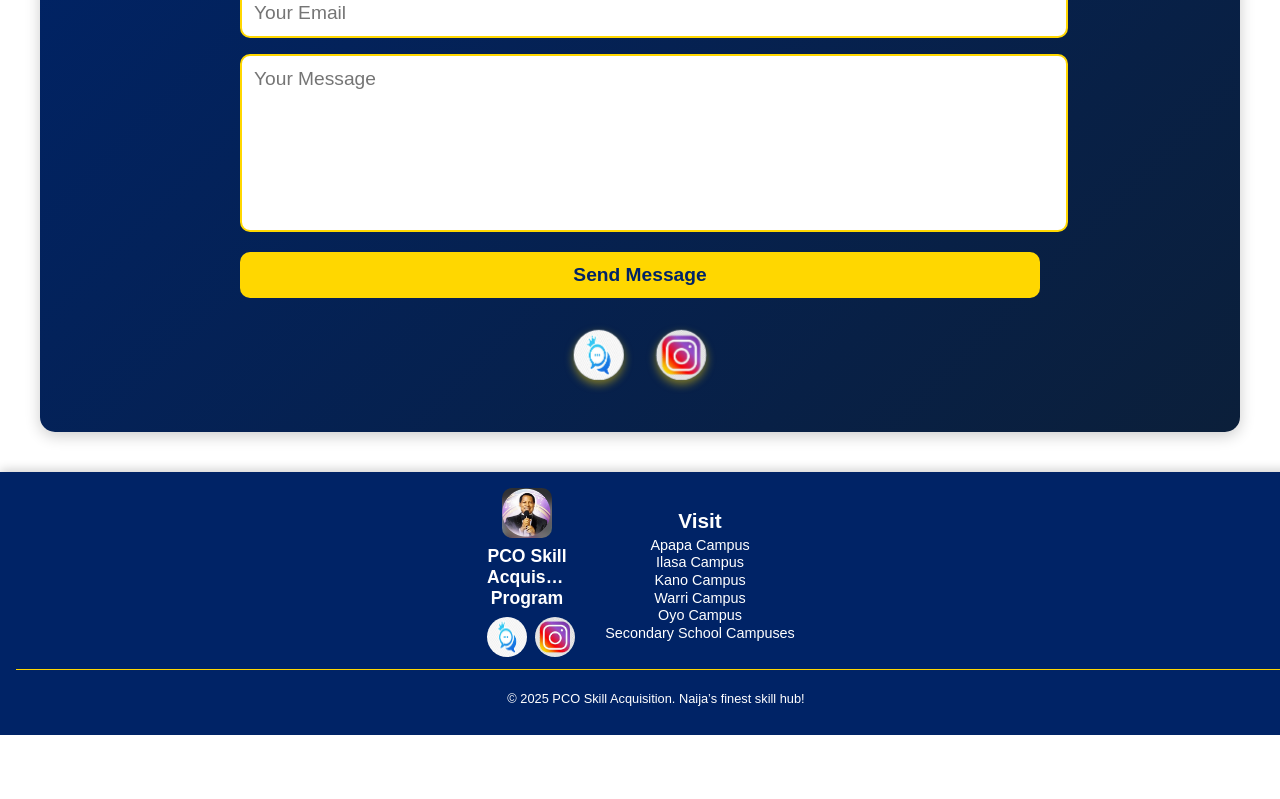
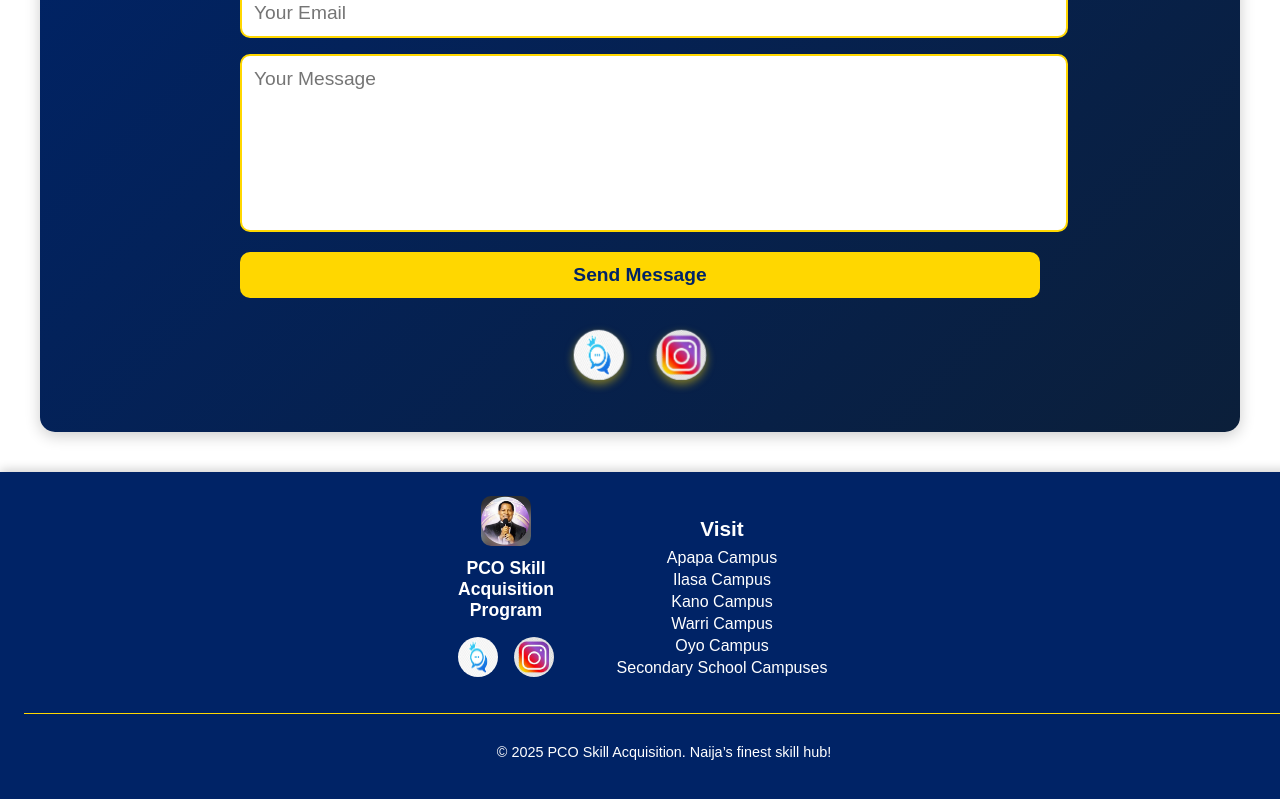
Before and after one commit to pco-skill-acquisition/pcoskillacquisition, a Next.js app: page /contact-us in a window 1280 px wide. Shown: the part 580-1379 px from the top of the page. Before the commit the page ends 1315 px from the top, so only its background shows below. Built offline with nearby package versions, Linux system fonts and the light colour scheme.

Commit message:
Revert Footer.module.css to previous version to address horizontal scroll issues

```diff
--- a/app/components/Footer.module.css
+++ b/app/components/Footer.module.css
@@ -1,24 +1,24 @@
 .footerContainer {
   background-color: #002366;
   color: #ffffff;
-  padding: 0.5rem; /* Further reduced padding */
+  padding: 1rem; /* Reduced padding to fit content */
   display: flex;
   flex-wrap: wrap;
-  justify-content: center; /* Centered to avoid stretching */
+  justify-content: space-around;
   align-items: flex-start;
-  width: 100%;
-  margin: 0;
+  width: 100%; /* Fill the screen */
+  margin: 0; /* Remove margin to fit screen */
   box-shadow: 0 -2px 10px rgba(0, 0, 0, 0.2);
-  overflow-x: hidden;
+  overflow-x: hidden; /* Prevent horizontal overflow */
 }
 
 .logoSection {
   display: flex;
   flex-direction: column;
   align-items: center;
-  margin-bottom: 0.5rem;
-  flex: 0 0 auto;
-  max-width: 80px; /* Tighter limit */
+  margin-bottom: 1rem;
+  flex: 0 0 auto; /* Prevent stretching */
+  max-width: 100px; /* Limit logo section width */
 }
 
 .logo {
@@ -30,21 +30,19 @@
   font-family: "Gilroy", sans-serif;
   font-weight: bold;
   font-size: 0.9rem;
-  margin: 0.25rem 0;
+  margin: 0.5rem 0;
   text-align: center;
-  max-width: 100%;
-  overflow: hidden; /* Prevent text overflow */
-  text-overflow: ellipsis;
+  max-width: 100%; /* Ensure text doesn't overflow */
 }
 
 .socialSection {
   display: flex;
   flex-direction: row;
   align-items: center;
-  gap: 0.25rem; /* Tighter gap */
-  margin-top: 0.25rem;
-  flex: 0 0 auto;
-  max-width: 80px; /* Tighter limit */
+  gap: 0.5rem; /* Reduced gap to save space */
+  margin-top: 0.5rem;
+  flex: 0 0 auto; /* Prevent stretching */
+  max-width: 100px; /* Limit social section width */
 }
 
 .socialIcon {
@@ -58,16 +56,16 @@
 
 .visitSection {
   text-align: center;
-  margin-bottom: 0.5rem;
+  margin-bottom: 1rem;
   flex: 1 1 auto;
-  max-width: 200px; /* Reduced further */
+  max-width: 250px; /* Reduced max width to fit */
 }
 
 .visitTitle {
   font-family: "Gilroy", sans-serif;
   font-weight: bold;
   font-size: 1.1rem;
-  margin-bottom: 0.25rem;
+  margin-bottom: 0.5rem;
 }
 
 .campusList {
@@ -78,9 +76,9 @@
 
 .campusList li {
   font-family: "Gilroy", sans-serif;
-  font-size: 0.8rem; /* Slightly smaller to fit */
-  margin: 0.1rem 0;
-  white-space: nowrap;
+  font-size: 0.9rem;
+  margin: 0.25rem 0;
+  white-space: nowrap; /* Prevent text wrapping issues */
 }
 
 .campusList a {
@@ -97,15 +95,16 @@
   width: 100%;
   text-align: center;
   font-family: "Gilroy", sans-serif;
-  font-size: 0.7rem; /* Reduced to fit */
-  padding-top: 0.5rem;
+  font-size: 0.8rem;
+  padding-top: 1rem;
   border-top: 1px solid #ffd700;
 }
 
 @media (min-width: 640px) {
   .footerContainer {
-    padding: 1rem;
-    gap: 0.5rem; /* Tighter gap */
+    padding: 1.5rem; /* Reduced padding */
+    justify-content: center;
+    gap: 1rem; /* Reduced gap */
   }
 
   .logoSection {
@@ -117,11 +116,12 @@
   }
 
   .socialSection {
-    gap: 0.5rem;
+    flex-direction: row;
+    gap: 1rem;
   }
 
   .visitSection {
-    max-width: 250px;
+    max-width: 300px; /* Adjusted for desktop */
   }
 
   .visitTitle {
@@ -129,10 +129,10 @@
   }
 
   .campusList li {
-    font-size: 0.9rem;
+    font-size: 1rem;
   }
 
   .copyrightSection {
-    font-size: 0.8rem;
+    font-size: 0.9rem;
   }
 }
```
